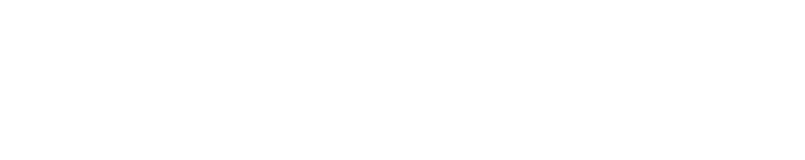
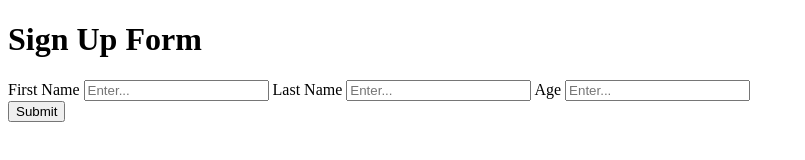
Before and after one commit to mustafa-bhatti/Advance-Top, a plain HTML site: page advance-html-css/forms/index.html in a window 1280 px wide. Shown: the whole page, without its empty margins (0-805 px from the left). Drawn offline with Linux system fonts and the light colour scheme.

Commit message:
Create a basic form using html form action

```diff
--- a/advance-html-css/forms/index.html
+++ b/advance-html-css/forms/index.html
@@ -7,6 +7,20 @@
     <title>Forms</title>
 </head>
 <body>
+    <h1>Sign Up Form</h1>
+    <form action="#" method="get">
+        <label for="first_name">First Name</label>
+        <input type="text" id="first_name" placeholder="Enter..." name="first_name">
+        <label for="last_name">Last Name</label>
+        <input type="text" id="last_name" placeholder="Enter..." name="last_name">
+        <label for="age">Age</label>
+        <input type="number" id="age" placeholder="Enter..." name="age">
+        <div>
+            <input type="button" value="Submit">
+        </div>
 
+
+
+    </form>
 </body>
 </html>
```
